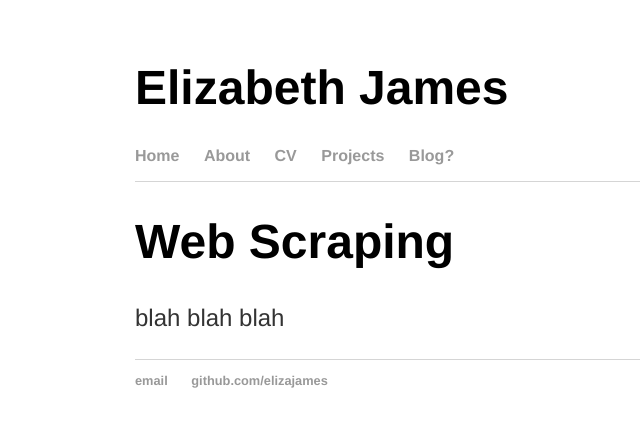
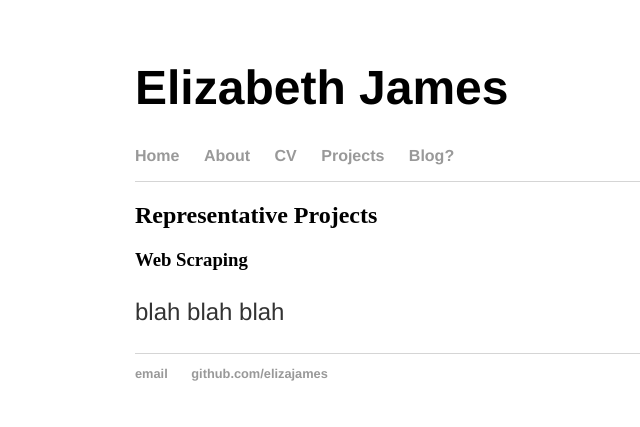
Before and after one commit to elizajames/old_site, a Jekyll site: the page built from projects/index.html, in a window 1280 px wide. Shown: the top 427 px of the page, without its empty margins (121-761 px from the left). Built offline with Jekyll 4.4.1, drawn with Linux system fonts in a browser that asks for light colours.

Commit message:
Update index.html

```diff
--- a/projects/index.html
+++ b/projects/index.html
@@ -3,6 +3,7 @@ layout: default
 title: Projects Completed
 ---
 <div class="blurb">
-	<h1>Web Scraping</h1>
+	<h2> Representative Projects</h2>
+	<h3>Web Scraping</h3>
 	<p>blah blah blah</p>
 </div><!-- /.blurb -->
```
